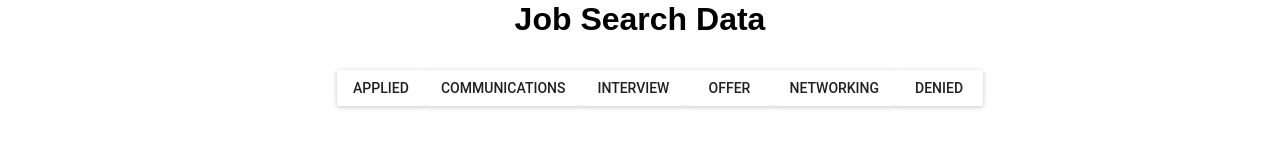
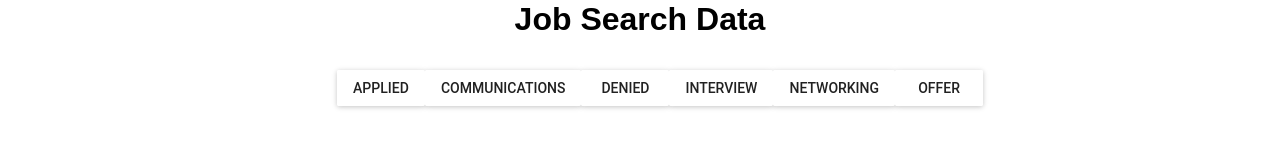
Before and after one commit to paulqlove/joblog, a React (Create React App) app: page / in a window 1280 px wide. Shown: the part 221-368 px from the top of the page. Built offline with nearby package versions, Linux system fonts and the light colour scheme; what react-tap-event-plugin would draw is missing.

Commit message:
Changed code to have all of the listItems in one file

```diff
--- a/src/components/ActionsList.js
+++ b/src/components/ActionsList.js
@@ -1,30 +1,57 @@
 import React, { Component } from 'react';
-import Applied from './Applied';
-import Communications from './Communications';
-import Denied from './Denied';
-import Networking from './Networking';
-import Offer from './Offer';
-import Interview from './Interview';
-
+// import Applied from './Applied';
+// import Communications from './Communications';
+// import Denied from './Denied';
+// import Networking from './Networking';
+// import Offer from './Offer';
+// import Interview from './Interview';
+import RaisedButton from 'material-ui/RaisedButton';
+import AppForm from './forms/AppForm';
 
 
 class ActionsList extends Component {
+  constructor(props) {
+    super(props);
+    this.state = {
+      showComponent: false
+    };
+    this.handleClick = this.handleClick.bind(this);
+  }
+  handleClick() {
+    this.setState(prevState => ({
+      showComponent: !prevState.showComponent
+    }));
+  }
   render() {
     const { data } = this.props
-    // var newForm = this.state.showComponent ? <AppForm /> : null;
-    // console.log('newFrom', newForm);
+    const aForm = <AppForm />;
+    const actions = ['Applied','Communications','Denied','Interview','Networking','Offer'];
+    let actionButton;
+    var newForm = this.state.showComponent ? <AppForm /> : null;
+
+    const listActions = actions.map((action, i) => {
+      console.log('list each one and I', action);
+      console.log('list I', i);
+    return (
+        <li key={i}>
+        <RaisedButton onClick={this.handleClick} label={action} />
+        </li>
+      )
+    })
     return (
       <div>
         <ul>
-          <Applied data={data}/>
-          <Communications data={data} />
-          <Interview data={data} />
-          <Offer data={data} />
-          <Networking data={data} />
-          <Denied data={data} />
+          { listActions }
         </ul>
+        { newForm }
       </div>
     )
   }
 }
 export default ActionsList;
+// <Applied data={data}/>
+// <Communications data={data} />
+// <Interview data={data} />
+// <Offer data={data} />
+// <Networking data={data} />
+// <Denied data={data} />
--- a/src/components/Applied.js
+++ b/src/components/Applied.js
@@ -20,21 +20,30 @@ class Applied extends Component {
     const { data } = this.props;
     const aForm = <AppForm />;
     const actions = ['Applied','Communications','Denied','Interview','Networking','Offer'];
+    let actionButton;
+    var newForm = this.state.showComponent ? <AppForm /> : null;
+
     const listActions = actions.map((action, i) => {
       console.log('list each one and I', action);
       console.log('list I', i);
-      <RaisedButton onClick={this.handleClick} label={action} />
+    return (
+        <li id={i}>
+        <RaisedButton onClick={this.handleClick} label={action} />
+        </li>
+      )
+    // return [actionButton, i];
     })
-    var newForm = this.state.showComponent ? <AppForm /> : null;
+    console.log('find I', { listActions });
+    return (
 
-    return (
-       <li id="1" >
-       <RaisedButton onClick={this.handleClick} label="Applied" />
-
-       {newForm}
-      </li>
-  )}
+     )
+  }
 }
 
 // module.exports =  AppForm;
 export default Applied;
+// <li id="1" >
+// <RaisedButton onClick={this.handleClick} label="Applied" />
+//
+// {newForm}
+// </li>
```
